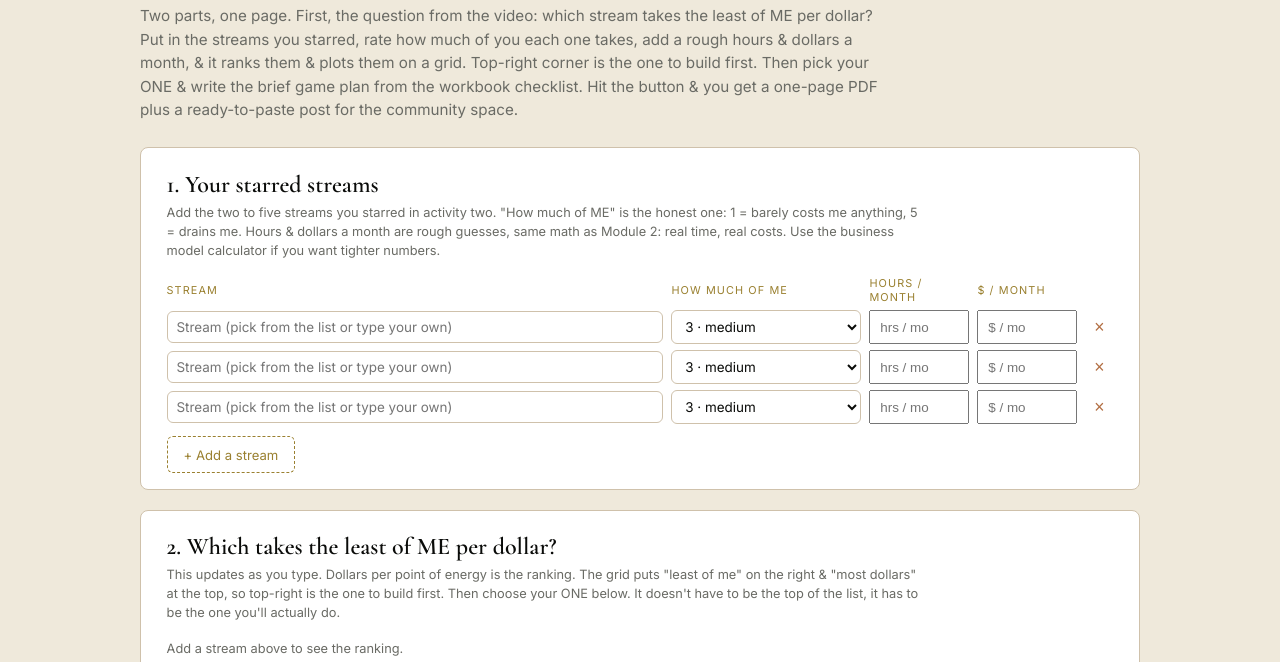
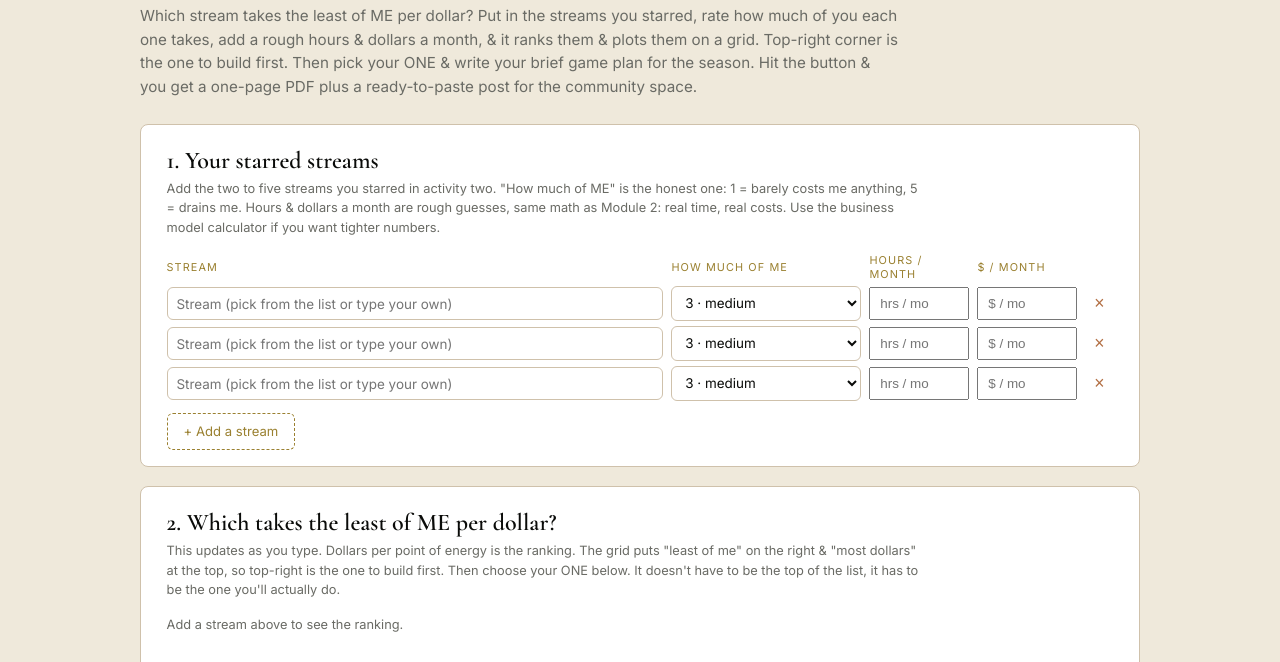
Before and after one commit to harenholistics-commits/homeopathy_business_model_calculator, a plain HTML site: page pick-your-stream.html in a window 1280 px wide. Shown: the part 138-800 px from the top of the page. Drawn offline with nearby package versions, Linux system fonts and the light colour scheme.

Commit message:
Pick your stream: lead rewritten

```diff
--- a/pick-your-stream.html
+++ b/pick-your-stream.html
@@ -97,7 +97,7 @@ table.rank tr.top td{background:var(--gold-lite);font-weight:600}
 <div id="results" hidden></div>
 <div id="editor">
 <h1>Pick your ONE stream &amp; plan the season</h1>
-<p class="lead">Two parts, one page. First, the question from the video: which stream takes the least of ME per dollar? Put in the streams you starred, rate how much of you each one takes, add a rough hours &amp; dollars a month, &amp; it ranks them &amp; plots them on a grid. Top-right corner is the one to build first. Then pick your ONE &amp; write the brief game plan from the workbook checklist. Hit the button &amp; you get a one-page PDF plus a ready-to-paste post for the community space.</p>
+<p class="lead">Which stream takes the least of ME per dollar? Put in the streams you starred, rate how much of you each one takes, add a rough hours &amp; dollars a month, &amp; it ranks them &amp; plots them on a grid. Top-right corner is the one to build first. Then pick your ONE &amp; write your brief game plan for the season. Hit the button &amp; you get a one-page PDF plus a ready-to-paste post for the community space.</p>
 
 <div class="sheet">
   <h2>1. Your starred streams</h2>
```
